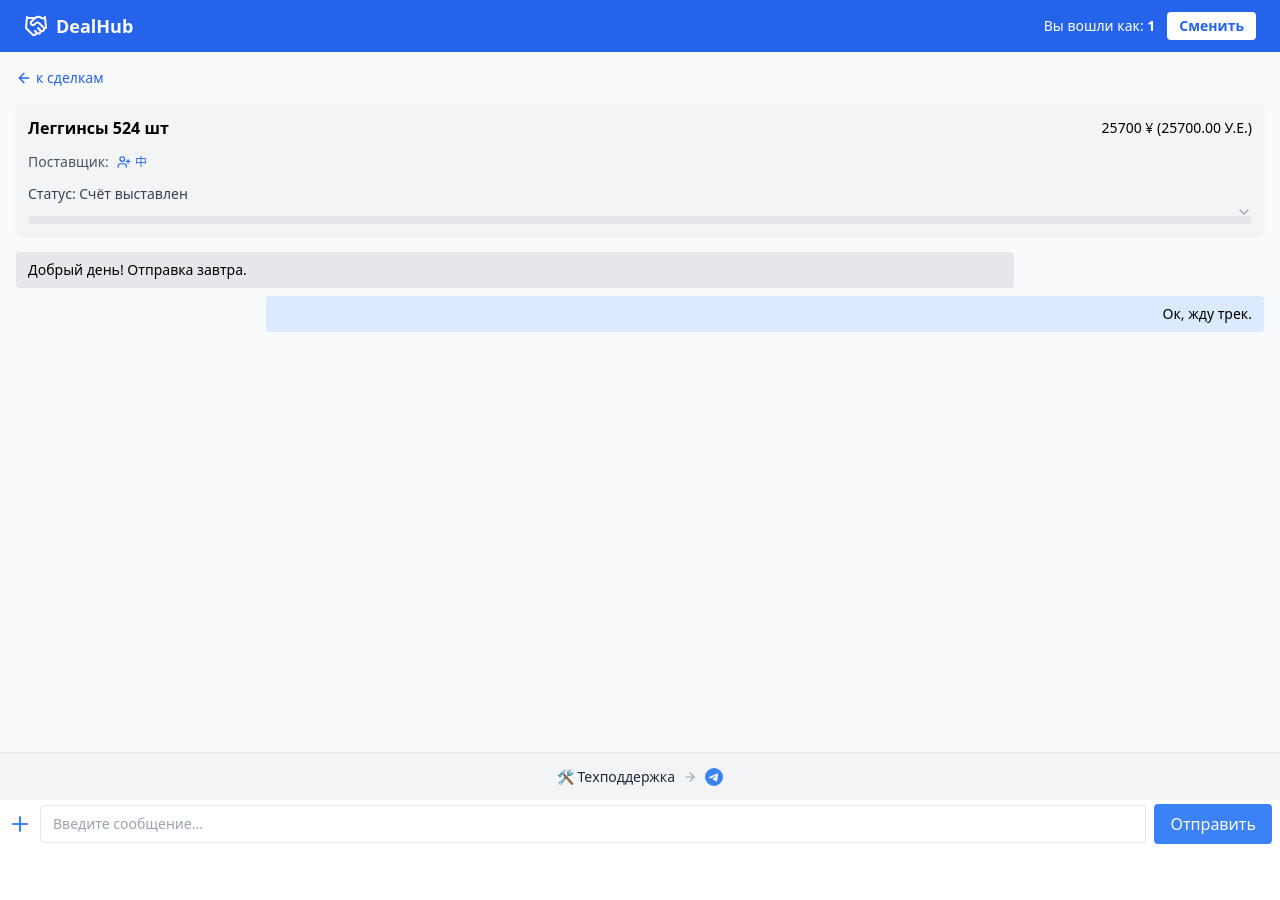
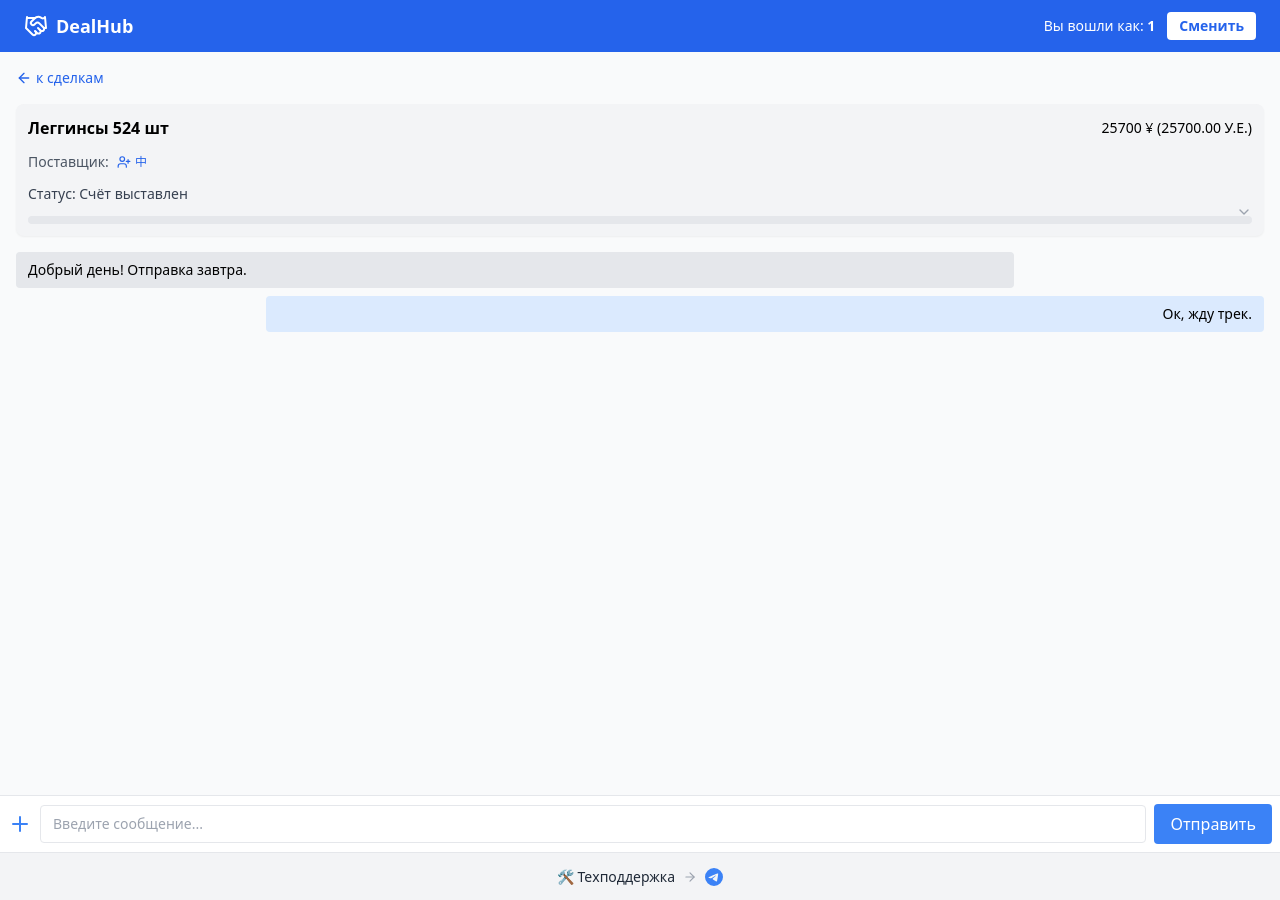
Before and after one commit to alexnadrius/DH8, a React (Vite) app: page /#/deal/1 in a window 1280 px wide. Before the commit the page ends 852 px from the top, so only its background shows below. Built offline with nearby package versions, Linux system fonts and the light colour scheme.

Commit message:
footer new fix

```diff
--- a/src/components/Footer.jsx
+++ b/src/components/Footer.jsx
@@ -11,7 +11,7 @@ const Footer = ({ role }) => {
     );
 
   return (
-    <footer className="bg-gray-100 text-gray-600 px-4 text-sm border-t w-full flex justify-center items-center fixed bottom-0 z-40 h-[48px]">
+    <footer className="bg-gray-100 text-gray-600 px-4 text-sm border-t w-full flex justify-center items-center h-[48px]">
       <div className="flex items-center gap-2">
         <span className="text-gray-800 font-medium">🛠 Техподдержка</span>
         <ArrowRight size={14} className="text-gray-400" />
```
